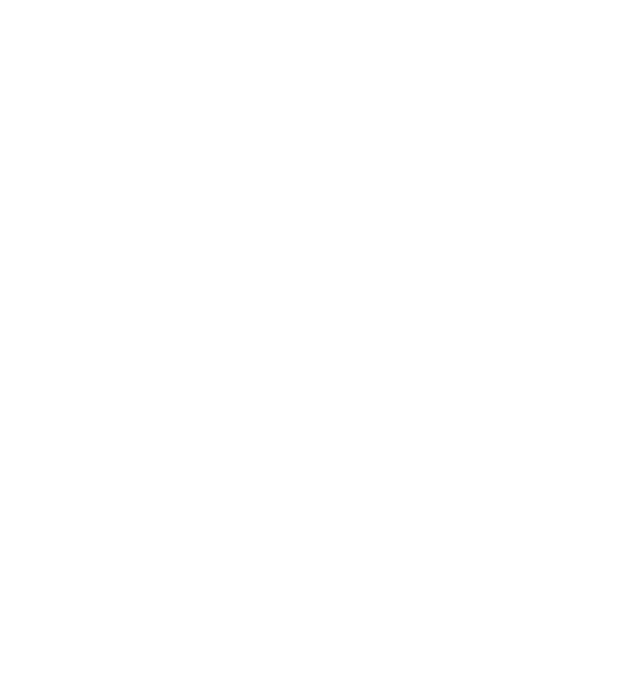
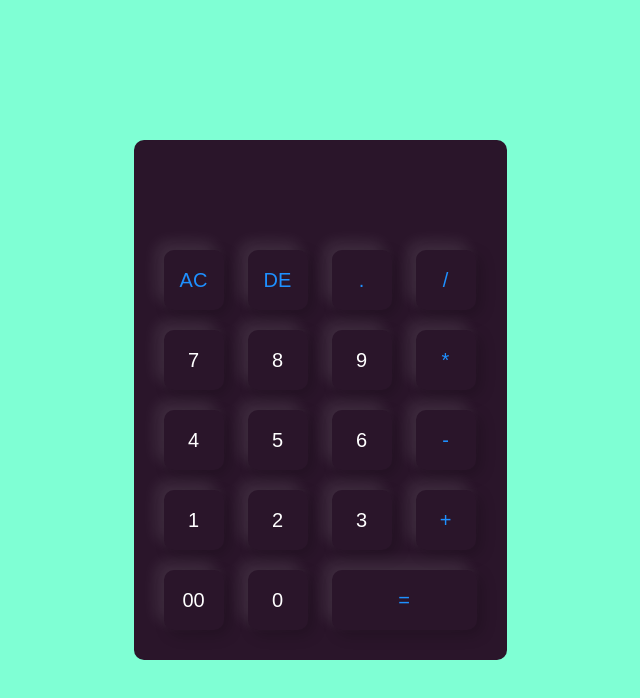
Before and after one commit to dinalilakshika/Calulator, a plain HTML site: page index.html in a window 1280 px wide. Shown: the whole page, without its empty margins (320-960 px from the left). Drawn offline with Linux system fonts and the light colour scheme.

Commit message:
complete-calculator

```diff
--- a/index.html
+++ b/index.html
@@ -1,10 +1,56 @@
 <!DOCTYPE html>
 <html lang="en">
 <head>
-    <meta charset="UTF-8">
+    <meta charset="UTF-8" />
+    <meta name="viewport" content="width=device-width, initial-scale=1.0" />
+    <link rel="stylesheet" href="style.css">
     <title>Calculator</title>
 </head>
 <body>
 
+<div class="container">
+    <div class="calculator">
+        <form>
+            <div class="display">
+                <input type="text" name="display">
+            </div>
+
+            <div>
+                <input type="button" value="AC" onclick="display.value ='' "class="operator">
+                <input type="button" value="DE"onclick="display.value =display.value.toString().slice(0,-1)" class="operator">
+                <input type="button" value="."  onclick="display.value +='.' " class="operator">
+                <input type="button" value="/"  onclick="display.value +='/' " class="operator">
+
+            <div>
+                <input type="button" value="7" onclick="display.value +='7' ">
+                <input type="button" value="8" onclick="display.value +='8' ">
+                <input type="button" value="9" onclick="display.value +='9' ">
+                <input type="button" value="*" onclick="display.value +='*' " class="operator">
+            </div>
+
+            <div>
+                <input type="button" value="4" onclick="display.value +='4' ">
+                <input type="button" value="5" onclick="display.value +='5' ">
+                <input type="button" value="6" onclick="display.value +='6' ">
+                <input type="button" value="-" onclick="display.value +='-' " class="operator">
+            </div>
+
+            <div>
+                <input type="button" value="1" onclick="display.value +='1' ">
+                <input type="button" value="2" onclick="display.value +='2' ">
+                <input type="button" value="3" onclick="display.value +='3' ">
+                <input type="button" value="+" onclick="display.value +='+' " class="operator">
+            </div>
+
+            <div>
+                <input type="button" value="00" onclick="display.value +='00' ">
+                <input type="button" value="0" onclick="display.value +='0' ">
+                <input type="button" value="="  onclick="display.value = eval(display.value)" class="equal operator">
+
+            </div>
+        </form>
+    </div>
+</div>
+
 </body>
 </html>
--- /dev/null
+++ b/style.css
@@ -0,0 +1,55 @@
+*{
+    margin: 0;
+    padding: 0;
+    box-sizing: border-box;
+}
+
+.container{
+    width: 100%;
+    height: 100vh;
+    background: aquamarine;
+    display: flex;
+    align-items: center;
+    justify-content: center;
+}
+
+.calculator{
+    background: #2a152a;
+    padding: 20px;
+    border-radius: 10px;
+}
+
+.calculator form input{
+    border: 0;
+    outline: 0;
+    width: 60px;
+    height: 60px;
+    border-radius: 10px;
+    box-shadow: -8px -8px 15px rgba(255,255,255,0.1),5px 5px 15px rgba(0,0,0,0.2);
+    background: transparent;
+    font-size: 20px;
+    color: white;
+    cursor: pointer;
+    margin: 10px;
+}
+
+form.display{
+    display: flex;
+    justify-content:flex-end ;
+    margin: 20px 0;
+}
+
+form .display input{
+    text-align: right;
+    flex: 1;
+    font-size: 45px;
+    box-shadow: none;
+}
+
+form input.equal{
+    width: 145px;
+}
+
+form input.operator{
+    color:dodgerblue ;
+}
```
Also changed, not shown: assets/fontawesome-free-6.5.1-web/LICENSE.txt (deleted).
